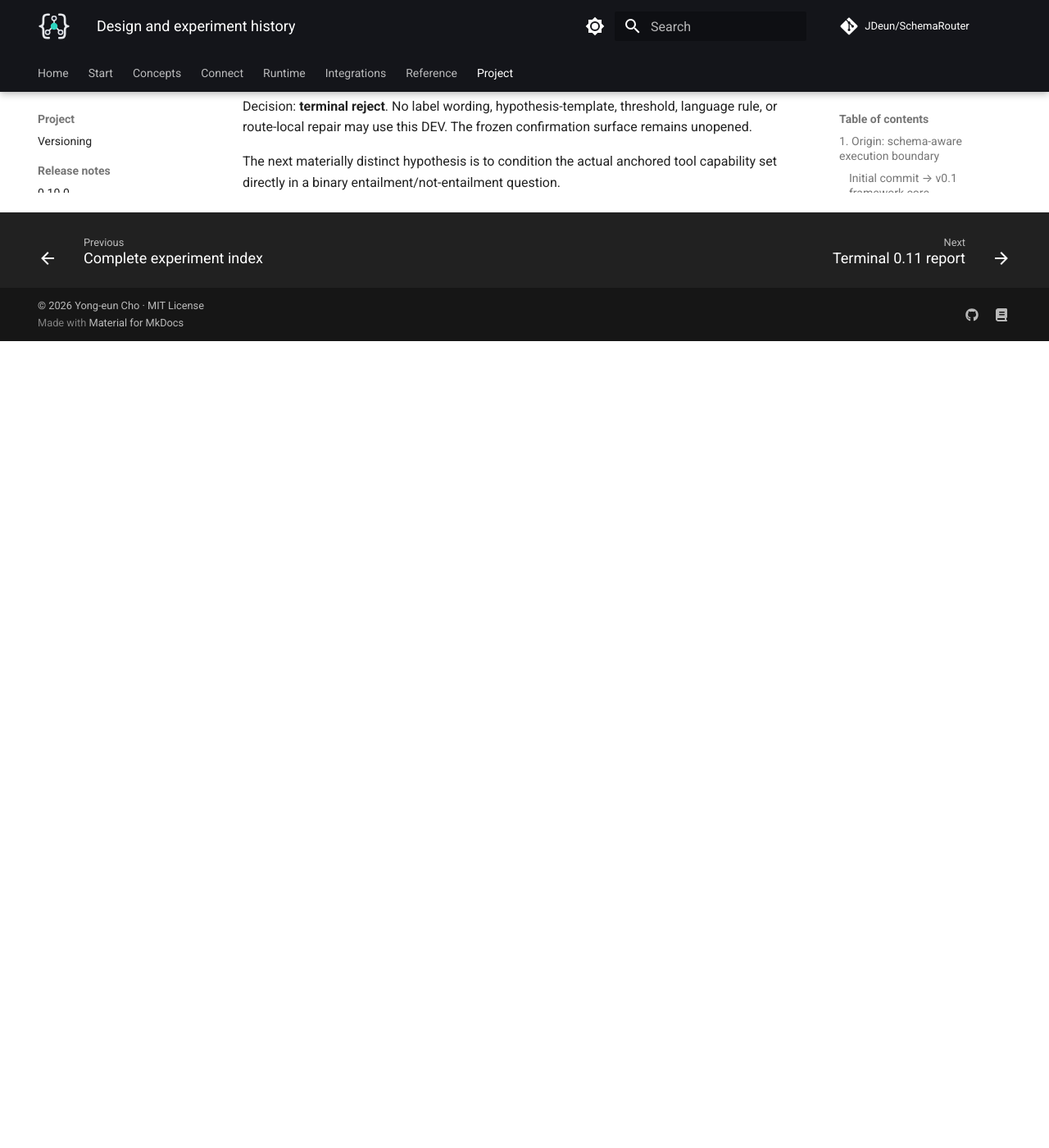
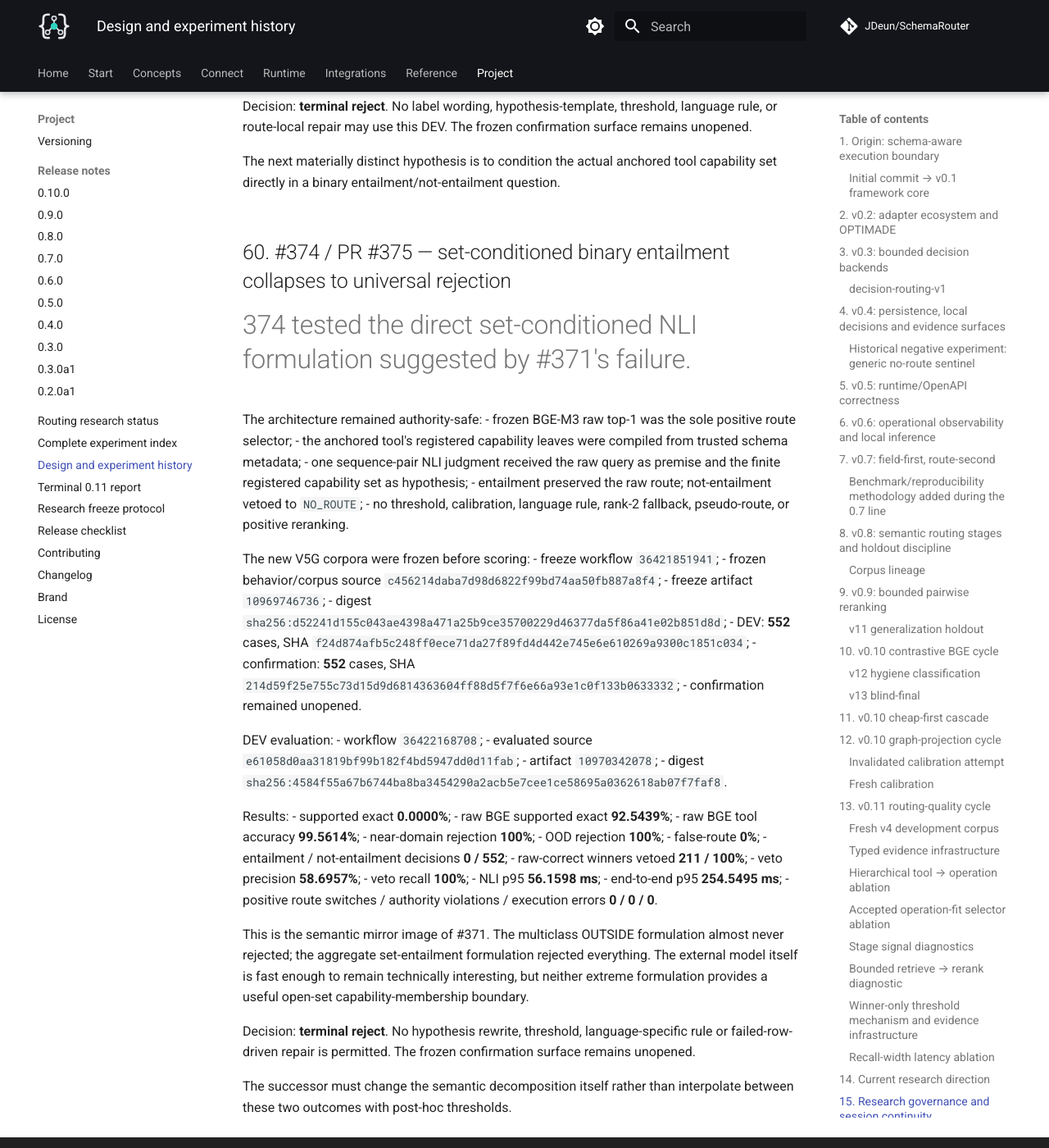
Before and after one commit to JDeun/SchemaRouter, an MkDocs documentation site: the page built from docs/research/design-and-experiment-history.md, in a window 1280 px wide and 1400 px high, scrolled down 77137 px. Shown: the whole window at 82% size. Built offline with MkDocs 1.6.1 and Material for MkDocs 9.7.7, drawn with Linux system fonts in a browser that asks for light colours; comment, search, counter and statistics services are not loaded; before the commit the page ends 77553 px from its top, so only the background shows below that.

Commit message:
docs: append set-conditioned entailment evidence

```diff
--- a/docs/research/design-and-experiment-history.md
+++ b/docs/research/design-and-experiment-history.md
@@ -2821,3 +2821,60 @@ route-local repair may use this DEV. The frozen confirmation surface remains uno
 
 The next materially distinct hypothesis is to condition the actual anchored tool capability set
 directly in a binary entailment/not-entailment question.
+
+
+## 60. #374 / PR #375 — set-conditioned binary entailment collapses to universal rejection
+
+#374 tested the direct set-conditioned NLI formulation suggested by #371's failure.
+
+The architecture remained authority-safe:
+- frozen BGE-M3 raw top-1 was the sole positive route selector;
+- the anchored tool's registered capability leaves were compiled from trusted schema metadata;
+- one sequence-pair NLI judgment received the raw query as premise and the finite registered
+  capability set as hypothesis;
+- entailment preserved the raw route; not-entailment vetoed to `NO_ROUTE`;
+- no threshold, calibration, language rule, rank-2 fallback, pseudo-route, or positive reranking.
+
+The new V5G corpora were frozen before scoring:
+- freeze workflow `36421851941`;
+- frozen behavior/corpus source `c456214daba7d98d6822f99bd74aa50fb887a8f4`;
+- freeze artifact `10969746736`;
+- digest `sha256:d52241d155c043ae4398a471a25b9ce35700229d46377da5f86a41e02b851d8d`;
+- DEV: **552** cases, SHA
+  `f24d874afb5c248ff0ece71da27f89fd4d442e745e6e610269a9300c1851c034`;
+- confirmation: **552** cases, SHA
+  `214d59f25e755c73d15d9d6814363604ff88d5f7f6e66a93e1c0f133b0633332`;
+- confirmation remained unopened.
+
+DEV evaluation:
+- workflow `36422168708`;
+- evaluated source `e61058d0aa31819bf99b182f4bd5947dd0d11fab`;
+- artifact `10970342078`;
+- digest
+  `sha256:4584f55a67b6744ba8ba3454290a2acb5e7cee1ce58695a0362618ab07f7faf8`.
+
+Results:
+- supported exact **0.0000%**;
+- raw BGE supported exact **92.5439%**;
+- raw BGE tool accuracy **99.5614%**;
+- near-domain rejection **100%**;
+- OOD rejection **100%**;
+- false-route **0%**;
+- entailment / not-entailment decisions **0 / 552**;
+- raw-correct winners vetoed **211 / 100%**;
+- veto precision **58.6957%**;
+- veto recall **100%**;
+- NLI p95 **56.1598 ms**;
+- end-to-end p95 **254.5495 ms**;
+- positive route switches / authority violations / execution errors **0 / 0 / 0**.
+
+This is the semantic mirror image of #371. The multiclass OUTSIDE formulation almost never rejected;
+the aggregate set-entailment formulation rejected everything. The external model itself is fast
+enough to remain technically interesting, but neither extreme formulation provides a useful
+open-set capability-membership boundary.
+
+Decision: **terminal reject**. No hypothesis rewrite, threshold, language-specific rule or
+failed-row-driven repair is permitted. The frozen confirmation surface remains unopened.
+
+The successor must change the semantic decomposition itself rather than interpolate between these
+two outcomes with post-hoc thresholds.
```
